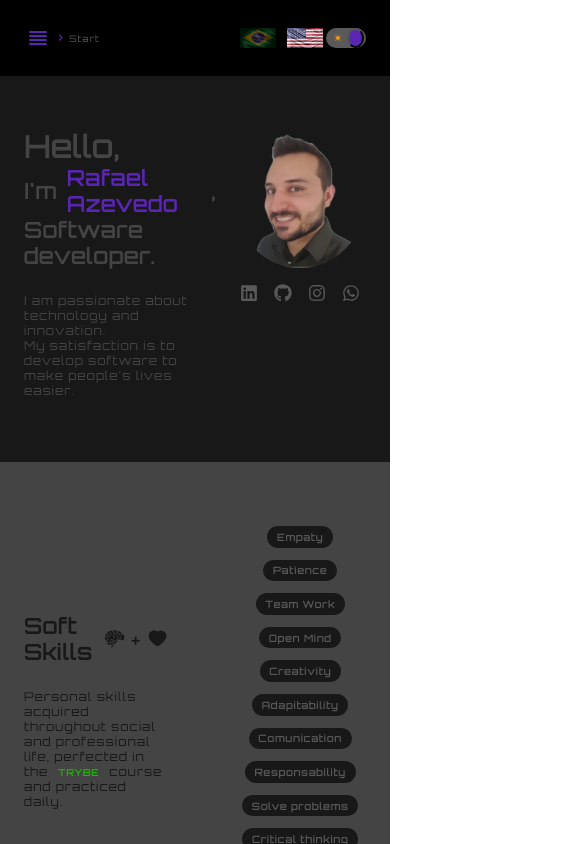
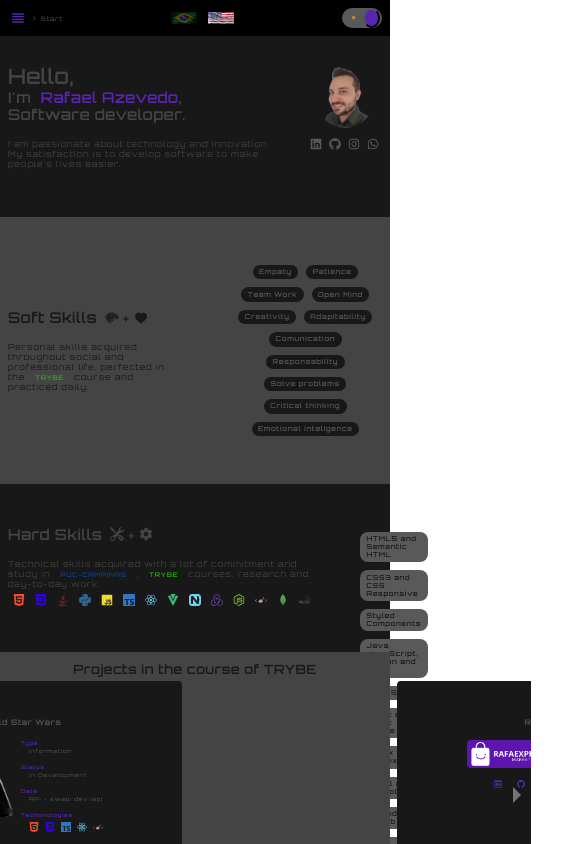
Before and after one commit to RafaelBiatoAzevedo/portifolio-Rafael-Azevedo, a React (Create React App) app: page / in a window 390 px wide. Shown: the top 844 px of the page, 585 px wide, since content can reach past the window. Built offline with nearby package versions, Linux system fonts and the light colour scheme.

Commit message:
feat: new responsive layout

```diff
--- a/src/components/Footer/styles.ts
+++ b/src/components/Footer/styles.ts
@@ -11,8 +11,8 @@ export const Wrapper = styled.footer`
   padding: ${(p) => p.theme.spacing.xxl} ${(p) => p.theme.spacing.lm};
   text-align: center;
 
-  @media (max-width: ${(p) => p.theme.resolutions.celphone}) {
-    padding: 3rem 10px;
+  @media (max-width: ${(p) => p.theme.resolutions.tablet}) {
+    padding: ${(p) => p.theme.spacing.sm};
   }
 `;
 
--- a/src/components/LinksSocial/styles.ts
+++ b/src/components/LinksSocial/styles.ts
@@ -3,6 +3,10 @@ import styled from 'styled-components';
 export const Wrapper = styled.div`
   display: flex;
   gap: 1.5rem;
+
+  @media (max-width: ${(p) => p.theme.resolutions.celphone}) {
+    gap: 0.5rem;
+  }
 `;
 
 export const Link = styled.a`
--- a/src/components/Skills/styles.ts
+++ b/src/components/Skills/styles.ts
@@ -35,6 +35,10 @@ export const Wrapper = styled.div<TWrapperProps>`
     background-color: ${(p) =>
       p.isSoftSkills ? p.theme.colors.primary : p.theme.colors.tertiary};
     padding: 0.8rem 1.6rem;
+  }
+
+  @media (max-width: ${(p) => p.theme.resolutions.tablet}) {
+    padding: ${(p) => p.theme.spacing.xl} ${(p) => p.theme.spacing.sm};
   }
 `;
 
--- a/src/components/Start/styles.ts
+++ b/src/components/Start/styles.ts
@@ -10,6 +10,11 @@ export const Wrapper = styled.div`
   min-height: 42rem;
 
   gap: 3rem;
+
+  @media (max-width: ${(p) => p.theme.resolutions.tablet}) {
+    margin-top: ${(p) => p.theme.spacing.md};
+    padding: ${(p) => p.theme.spacing.xl} ${(p) => p.theme.spacing.sm};
+  }
 `;
 
 export const WrapperText = styled.div`
@@ -31,4 +36,10 @@ export const WrapperImage = styled.div`
     border-radius: 100%;
     width: 22rem;
   }
+
+  @media (max-width: ${(p) => p.theme.resolutions.celphone}) {
+    > img {
+      width: 15rem;
+    }
+  }
 `;
--- a/src/components/TopMenu/components/Language/styles.ts
+++ b/src/components/TopMenu/components/Language/styles.ts
@@ -31,4 +31,9 @@ export const Image = styled.img<TImage>`
     -webkit-box-shadow: -1px 3px 8px 1px ${(p) => p.theme.colors.tertiary};
     box-shadow: -1px 3px 8px 1px ${(p) => p.theme.colors.tertiary};
   }
+
+  @media (max-width: ${(p) => p.theme.resolutions.celphone}) {
+    height: 18px;
+    width: 32px;
+  }
 `;
--- a/src/components/TopMenu/components/MenuHumburguer/styles.ts
+++ b/src/components/TopMenu/components/MenuHumburguer/styles.ts
@@ -4,8 +4,6 @@ export const Wrapper = styled.div`
   position: relative;
   align-items: center;
   display: none;
-
-  width: 70%;
 
   @media (max-width: ${(p) => p.theme.resolutions.tablet}) {
     display: flex;
--- a/src/components/TopMenu/styles.ts
+++ b/src/components/TopMenu/styles.ts
@@ -11,6 +11,10 @@ export const Wrapper = styled.div`
   position: fixed;
   width: 100%;
   z-index: 100;
+
+  @media (max-width: ${(p) => p.theme.resolutions.tablet}) {
+    padding: ${(p) => p.theme.spacing.sm};
+  }
 `;
 
 export const WrapperNavs = styled.div`
--- a/src/styles/global.ts
+++ b/src/styles/global.ts
@@ -28,9 +28,9 @@ export const GlobalStyle = createGlobalStyle`
     }
   }
 
-  @media (max-width: ${(p) => p.theme.resolutions.celphone}) {
+  @media (max-width: ${(p) => p.theme.resolutions.tablet}) {
     html {
-      font-size: 6px;
+      font-size: 4px;
     }
   }
 `;
```
